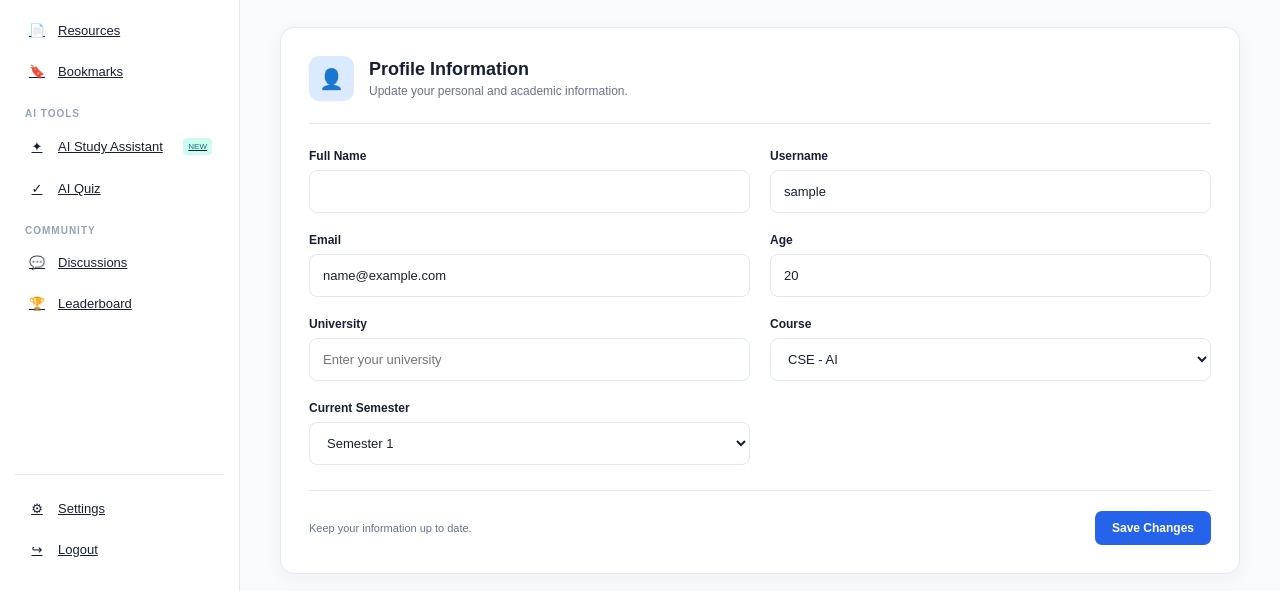
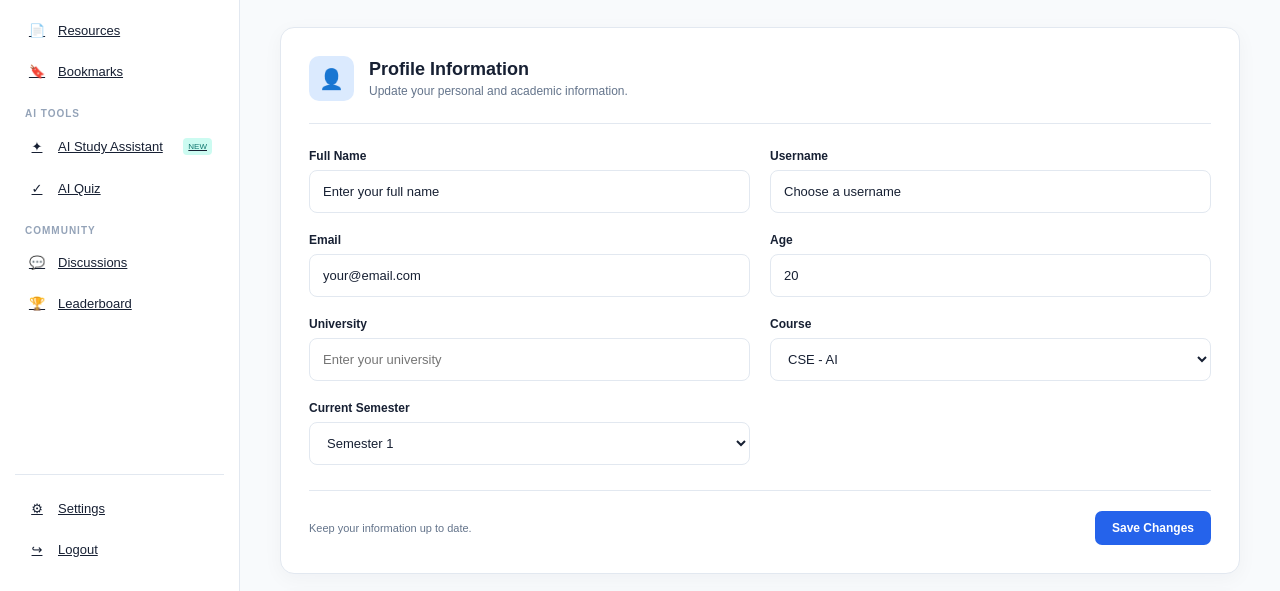
Before and after one commit to PaarthGaur/CampusHub, a plain HTML site: page settings.html in a window 1280 px wide. Shown: the part 203-794 px from the top of the page. Drawn offline with Linux system fonts and the light colour scheme; sample sign-in values are in the browser's storage.

Commit message:
made changes in settings js

```diff
--- a/js/settings.js
+++ b/js/settings.js
@@ -1,52 +1,3 @@
-document.addEventListener("DOMContentLoaded", function () {
-
-    // Get user from localStorage
-    const storedUser = localStorage.getItem("user");
-
-    // Check if user exists
-    if (!storedUser) {
-        alert("No user found. Please sign up first.");
-        window.location.href = "signup.html";
-        return;
-    }
-
-    // Convert JSON string back to object
-    const user = JSON.parse(storedUser);
-
-
-    // =========================
-    // SHOW USER IN SETTINGS
-    // =========================
-
-    document.getElementById("name").value = user.fullname || "";
-
-    document.getElementById("username").value = user.username || "";
-
-    document.getElementById("email").value = user.email || "";
-
-
-    // =========================
-    // SHOW USER IN TOP PROFILE
-    // =========================
-
-    const profileName = document.getElementById("profileName");
-    const profileUsername = document.getElementById("profileUsername");
-    const profileAvatar = document.getElementById("profileAvatar");
-
-    if (profileName) {
-        profileName.textContent = user.fullname;
-    }
-
-    if (profileUsername) {
-        profileUsername.textContent = "@" + user.username;
-    }
-
-    if (profileAvatar) {
-        profileAvatar.textContent =
-            user.fullname.charAt(0).toUpperCase();
-    }
-
-
     // =========================
     // SAVE PROFILE
     // =========================
--- a/js/user.js
+++ b/js/user.js
@@ -5,6 +5,8 @@ document.addEventListener("DOMContentLoaded", function () {
 
     // If no user is logged in
     if (!storedUser) {
+        alert("No user found. Please sign up first.");
+        window.location.href = "signup.html";
         return;
     }
 
--- a/settings.html
+++ b/settings.html
@@ -599,7 +599,9 @@
         </section>
 
     </main>
+
 <script src="js/settings.js"></script>
+<script src="js/user.js"></script>
 </body>
 
 </html>
```
